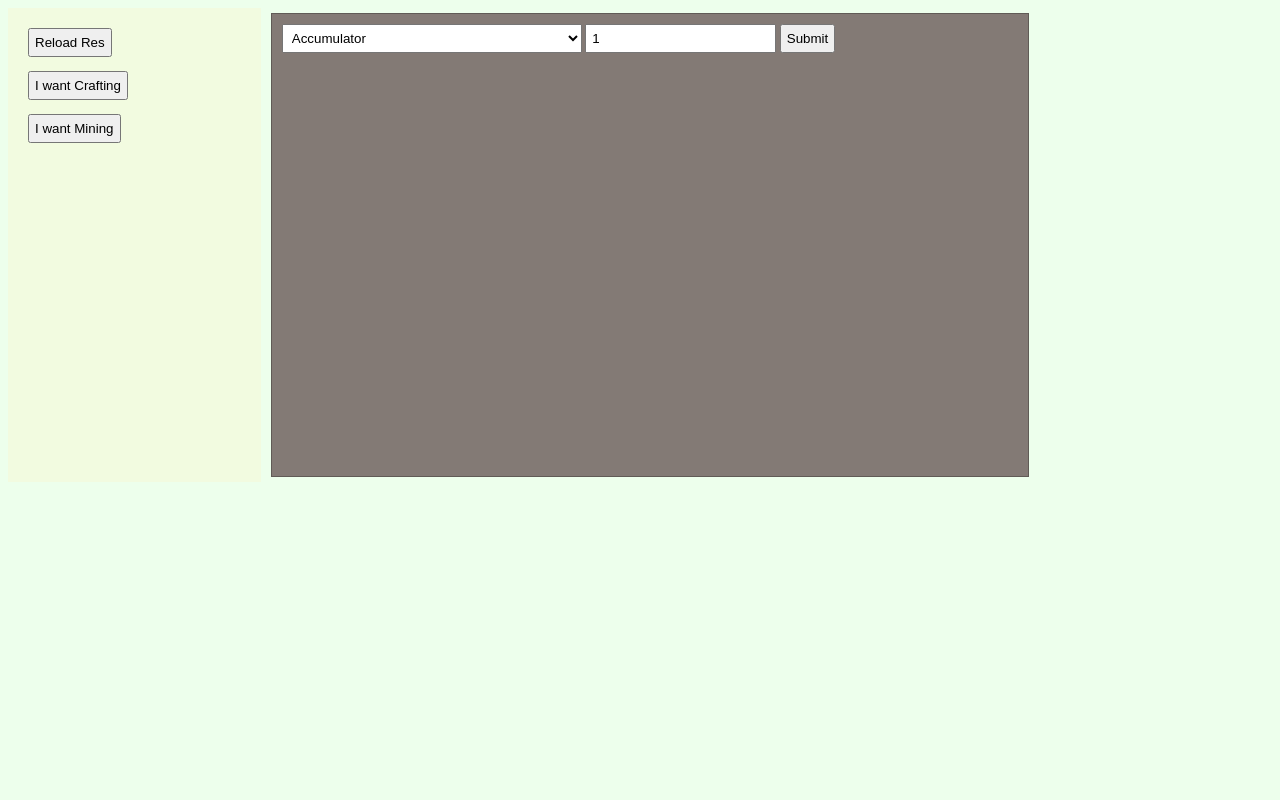
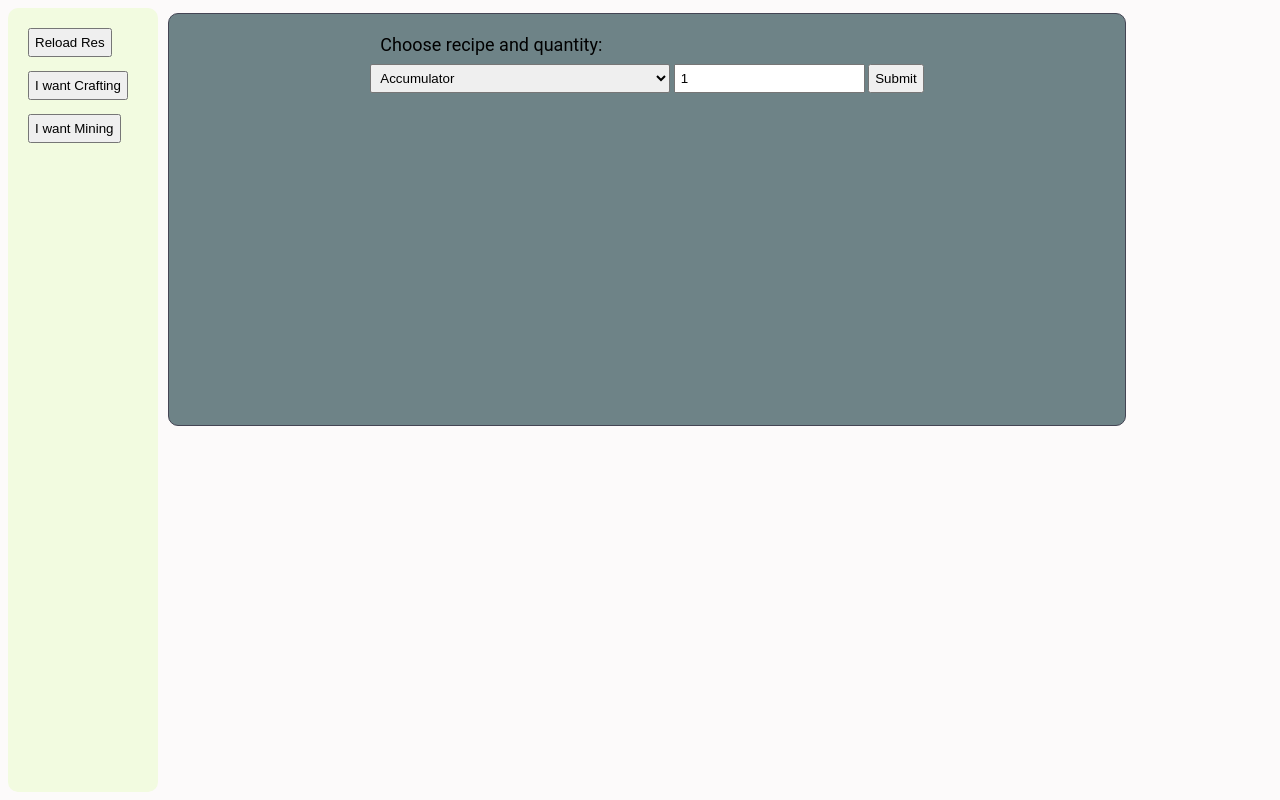
Before and after one commit to annkapul/DeepTownHelper, a FastAPI app: page / in a window 1280 px wide. Run offline with FastAPI, Linux system fonts and the light colour scheme.

Commit message:
Added plants. Playing with css

```diff
--- a/calculator.py
+++ b/calculator.py
@@ -21,6 +21,7 @@ resources = all_resources()
 
 
 def recipes_by_operation() -> dict:
+    global resources
     resources = all_resources()
     recipes_by_op = {}
     for recipe_key, recipe_data in resources.items():
--- a/static/styles.css
+++ b/static/styles.css
@@ -1,24 +1,36 @@
+:root {
+  --main-bg-color: #FCFAFA;
+  --start-bg-color:  #6E8387;
+  --start-border-color: #444554;
+
+  --end-bg-color: #C8D3D5;
+  --end-border-color: #6A868A;
+
+  --font-color: #172121;
+  --contract-color: #683257;
+}
+
 h1 {
     color: green;
 }
 
 div.in {
-    background-color: #837A75;
-    border-color: #605B56;
+    background-color: var(--start-bg-color);
+    border-color: var(--start-border-color);
     border-style: solid;
     border-width: 1px;
     margin: 5;
     padding: 10;
-    width: 30%
-    position: relative;
-    float: left;
+    display: flex;
+    justify-content: space-around;
     grid-area: in;
+    border-radius: 10px;
 
 }
 
 div.out {
-    background-color: #DAFEB7;
-    border-color: #ACC18A;
+    background-color: var(--end-bg-color);
+    border-color: var(--end-border-color);
     border-style: solid;
     border-width: 1px;
     margin: 5;
@@ -28,16 +40,16 @@ div.out {
 }
 
 div.total {
-    background-color: #DAFEB7;
-    border-color: #ACC18A;
+    background-color: var(--end-bg-color);
+    border-color: var(--end-border-color);
     border-style: solid;
     border-width: 1px;
     margin: 5;
     padding: 10;
-    position: relative;
-    float: left;
+    float: right;
     font-size: 14px;
     grid-area: total;
+    border-radius: 10px;
 
 }
 
@@ -64,24 +76,41 @@ input {
 
 }
 
-body {
+body.crafting_page {
     font-family: roboto;
     font-size: 14px;
-    background-color: #EDFFEC;
+    background-color: var(--main-bg-color);
     display: grid;
-    grid-template-columns: 20% 20% 20% 20% 20%;
+    grid-template-columns: 150px 15% 15% 15% 15% 15%;
     grid-auto-flow: row;
     grid-template-areas:
-    'menu in in in total'
-    'smelting crafting chemistry jewelling other';
+    'menu in in in in in'
+    'menu smelting crafting chemistry jewelling planting';
     /*grid-template-rows: auto auto auto auto;*/
     grid-gap: 5px;
 }
+
+body.mining_page {
+    font-family: roboto;
+    font-size: 14px;
+    background-color: var(--main-bg-color);
+    display: grid;
+    grid-template-columns: 150px 15% 15% 15% 15% 15%;
+    grid-auto-flow: row;
+    grid-template-areas:
+    'menu in in'
+    'menu out out '
+    'table table table';
+    /*grid-template-rows: auto auto auto auto;*/
+    grid-gap: 5px;
+}
+
 div.menu {
     background-color: #F2FBE0;
     border-color: #3871a2;
     padding: 20;
     grid-area: menu;
+    border-radius: 10px;
 
 }
 
@@ -92,32 +121,45 @@ table {
     width: fit-content;
     grid-column: 4;
     grid-row: 2;
+    grid-area: table ;
 }
 
 select {
   width: 300px;
+  border-radius:2px;
 }
 
 div.crafting {
  grid-area: crafting;
- display: flex;
+ border-radius: 10px;
 
 }
 div.smelting {
  grid-area: smelting;
-
+ border-radius: 10px;
 }
 
 div.jewelling {
     grid-area: jewelling;
+    border-radius: 10px;
 
 }
 
 div.chemistry  {
     grid-area: chemistry;
+    border-radius: 10px;
+
+}
+div.planting  {
+    grid-area: planting;
+    border-radius: 10px;
 
 }
 
-header {
+div.header {
+ font-size: 18px;
+ font-style: bold;
+ padding: 10px;
+ font-color: var(--font-color);
  height: 20px;
 }
--- a/templates/index.html
+++ b/templates/index.html
@@ -6,7 +6,7 @@
       type="image/png"
       href="{{ url_for('images', path='/favicon.ico') }}">
 </head>
-<body>
+<body class="crafting_page">
     <div class="menu">
         <form method="post" action="reload_resources">
             <input type="submit" value="Reload Res"/>
@@ -19,8 +19,10 @@
         </form>
     </div>
 
-    <div class="in" >
+    <div class="in">
         <!-- Block with recipe output -->
+        <div>
+        <div class="header">Choose recipe and quantity:</div>
         <form method="post" action="items">
             <select name="res">
                 {% for operation, recipe in recipes_for_dropdown.items() %}
@@ -37,8 +39,7 @@
         </form>
         <!-- END Block with initial forms -->
         <!--  Show total resources -->
-    </div>
-
+        </div>
     {% if total %}
         <div class="total">
             <b>All ingredients:</b> <br>
@@ -47,6 +48,9 @@
         {% endfor %}
     </div>
     {% endif %}
+    </div>
+
+
     <!--  Block with recipes and subrecipes -->
     {% macro insert_recipe(operation) %}
         {% for uuid, recipe in opened_recipes.items() %}
@@ -82,19 +86,21 @@
         {% endfor %}
     {% endmacro %}
     {% if opened_recipes.keys() | length %}
-        <div class="out smelting_container">Smelting<br>
+    <div class="out smelting"><div class="header">Smelting</div>
             {{ insert_recipe("smelting") }}
         </div>
-        <div class="out crafting_container">Crafting<br>
+    <div class="out crafting"><div class="header">Crafting</div>
             {{ insert_recipe("crafting") }}
         </div>
-        <div class="out chemistry_container">Chemistry<br>
+    <div class="out chemistry"><div class="header">Chemistry</div>
             {{ insert_recipe("chemistry") }}
         </div>
-        <div class="out jewelling_container">Jewelling<br>
+    <div class="out jewelling"><div class="header">Jewelling</div>
             {{ insert_recipe("jewelling") }}
         </div>
-        <div class="out header">Planting</div>
+        <div class="out planting"><div class="header">Planting</div>
+            {{ insert_recipe("planting") }}
+        </div>
 
         <!-- Find all opened frames with recipes -->
     {% endif %}
--- a/templates/mines.html
+++ b/templates/mines.html
@@ -6,7 +6,7 @@
       type="image/png"
       href="{{ url_for('images', path='/favicon.ico') }}">
 </head>
-<body>
+<body class="mining_page">
     <div class="menu">
         <form method="post" action="reload_resources">
             <input type="submit" value="Reload Res"/>
```
Also changed, not shown: resources.yaml (+34 -0 lines).
